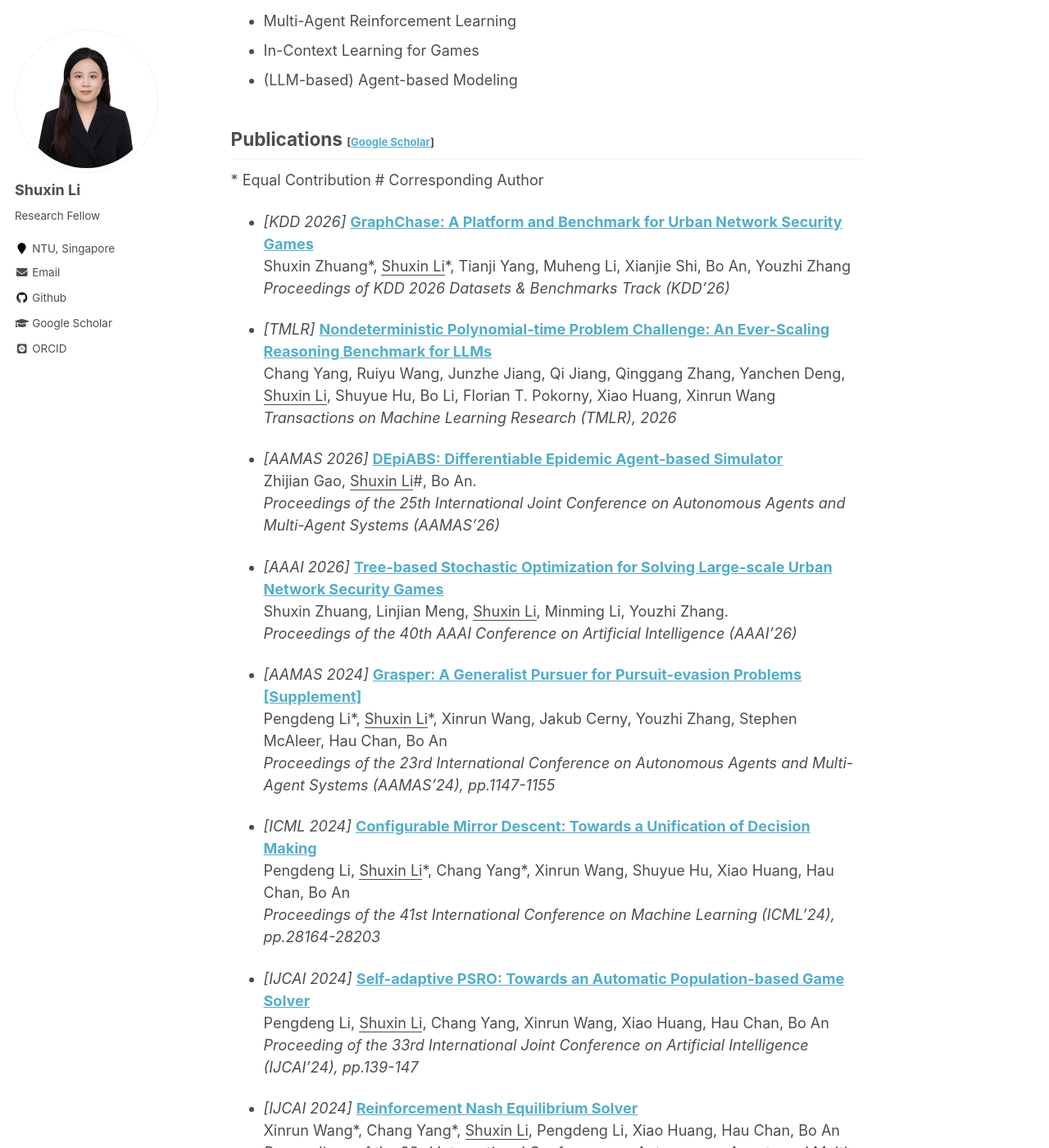
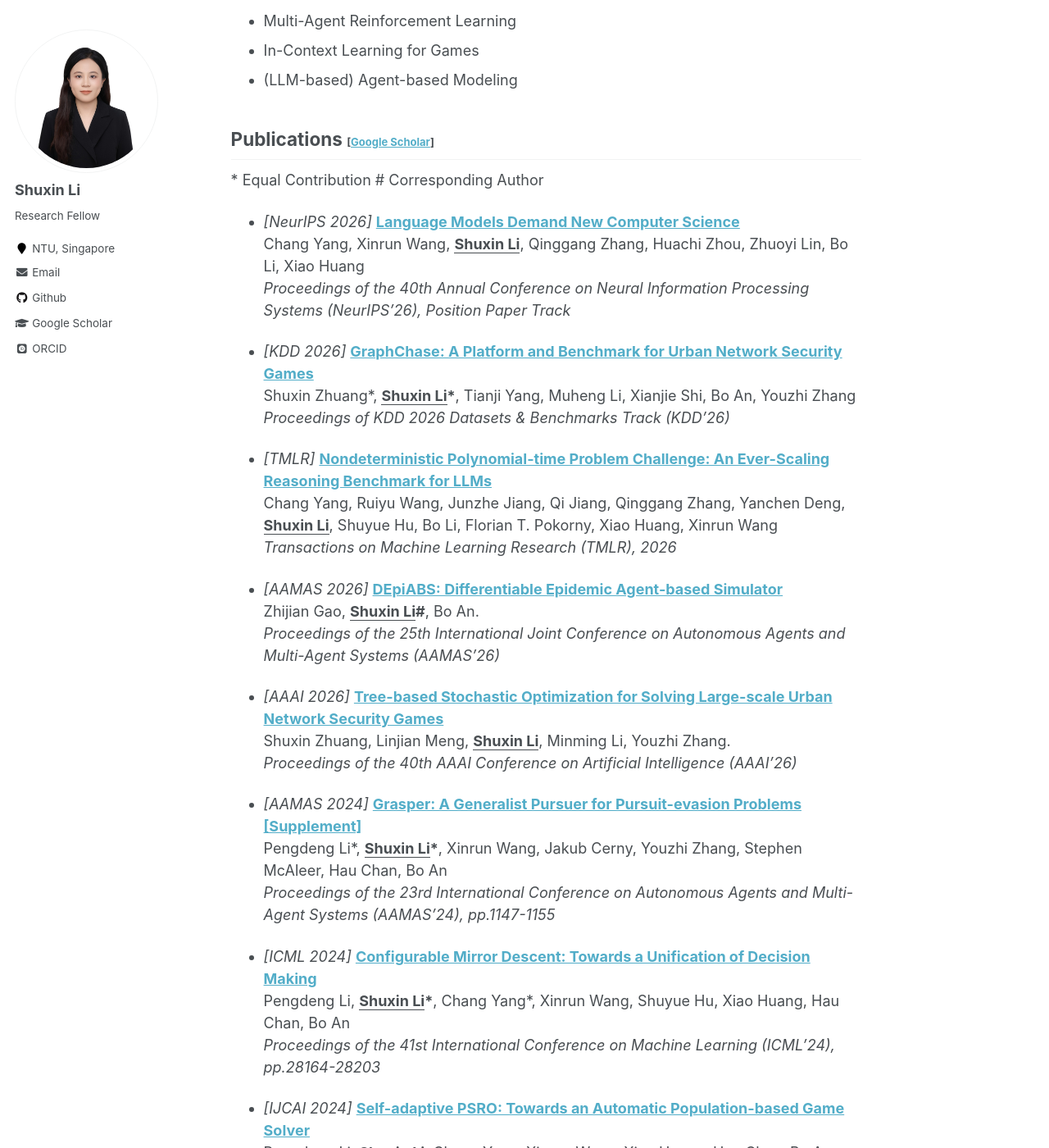
Before and after one commit to ShuxinLi-Info/ShuxinLi-Info.github.io, a Jekyll site: the page built from _pages/about.md, in a window 1280 px wide and 1400 px high, scrolled down 430 px. Shown: the whole window at 82% size. Built offline with Jekyll 4.4.1, drawn with Linux system fonts in a browser that asks for light colours; some web fonts are replaced.

Commit message:
Update about.md

```diff
--- a/_pages/about.md
+++ b/_pages/about.md
@@ -22,113 +22,119 @@ I am currently a **Research Fellow** at Nanyang Technological University (NTU),
 
 ## Publications <span style="font-size:small;">[[Google Scholar](https://scholar.google.com/citations?user=bSksaBYAAAAJ&hl=zh-CN)]</span>
 \* Equal Contribution \# Corresponding Author
+- *[NeurIPS 2026]* **[Language Models Demand New Computer Science](https://github.com/ShuxinLi-Info/ShuxinLi-Info.github.io/blob/main/files/CSLM_NeurIPS2026.pdf)**
+  <br/>
+  Chang Yang, Xinrun Wang, **<u>Shuxin Li</u>**, Qinggang Zhang, Huachi Zhou, Zhuoyi Lin, Bo Li, Xiao Huang
+  <br/>
+  *Proceedings of the 40th Annual Conference on Neural Information Processing Systems (NeurIPS'26), Position Paper Track*
+
 - *[KDD 2026]* **[GraphChase: A Platform and Benchmark for Urban Network Security Games](https://github.com/ShuxinLi-Info/ShuxinLi-Info.github.io/blob/main/files/GraphChase-%20A%20Platform%20and%20Benchmark%20for%20Urban%20Network%20Security%20Games.pdf)**
   <br/>
-  Shuxin Zhuang\*, <u>Shuxin Li</u>\*, Tianji Yang, Muheng Li, Xianjie Shi, Bo An, Youzhi Zhang
+  Shuxin Zhuang\*, **<u>Shuxin Li</u>\***, Tianji Yang, Muheng Li, Xianjie Shi, Bo An, Youzhi Zhang
   <br/>
   *Proceedings of KDD 2026 Datasets & Benchmarks Track (KDD'26)*
 
 - *[TMLR]* **[Nondeterministic Polynomial-time Problem Challenge: An Ever-Scaling Reasoning Benchmark for LLMs](https://openreview.net/forum?id=Xb6d5lGLb2)**
   <br/>
-  Chang Yang, Ruiyu Wang, Junzhe Jiang, Qi Jiang, Qinggang Zhang, Yanchen Deng, <u>Shuxin Li</u>, Shuyue Hu, Bo Li, Florian T. Pokorny, Xiao Huang, Xinrun Wang
+  Chang Yang, Ruiyu Wang, Junzhe Jiang, Qi Jiang, Qinggang Zhang, Yanchen Deng, **<u>Shuxin Li</u>**, Shuyue Hu, Bo Li, Florian T. Pokorny, Xiao Huang, Xinrun Wang
   <br/>
   *Transactions on Machine Learning Research (TMLR), 2026*
 
 - *[AAMAS 2026]* **[DEpiABS: Differentiable Epidemic Agent-based Simulator](https://arxiv.org/pdf/2602.12102v1)**
   <br/>
-  Zhijian Gao, <u>Shuxin Li</u>\#, Bo An.
+  Zhijian Gao, **<u>Shuxin Li</u>\#**, Bo An.
   <br/>
   *Proceedings of the 25th International Joint Conference on Autonomous Agents and Multi-Agent Systems (AAMAS'26)*
 
 - *[AAAI 2026]* **[Tree-based Stochastic Optimization for Solving Large-scale Urban Network Security Games](https://arxiv.org/pdf/2511.10072)**
   <br/>
-  Shuxin Zhuang, Linjian Meng, <u>Shuxin Li</u>, Minming Li, Youzhi Zhang.
+  Shuxin Zhuang, Linjian Meng, **<u>Shuxin Li</u>**, Minming Li, Youzhi Zhang.
   <br/>
   *Proceedings of the 40th AAAI Conference on Artificial Intelligence (AAAI'26)*
 
 - *[AAMAS 2024]* **[Grasper: A Generalist Pursuer for Pursuit-evasion Problems](https://shuxinli-info.github.io/files/Grasper%20A%20Generalist%20Pursuer%20for%20Pursuit-Evasion%20Problems.pdf)
  [[Supplement]](https://shuxinli-info.github.io/files/Supplemental_Grasper%20A%20Generalist%20Pursuer%20for%20Pursuit-Evasion%20Problems.pdf)**
   <br/>
-  Pengdeng Li\*, <u>Shuxin Li</u>\*, Xinrun Wang, Jakub Cerny, Youzhi Zhang, Stephen McAleer, Hau Chan, Bo An
+  Pengdeng Li\*, **<u>Shuxin Li</u>\***, Xinrun Wang, Jakub Cerny, Youzhi Zhang, Stephen McAleer, Hau Chan, Bo An
   <br/>
   *Proceedings of the 23rd International Conference on Autonomous Agents and Multi-Agent Systems (AAMAS'24), pp.1147-1155*
 
 - *[ICML 2024]* **[Configurable Mirror Descent: Towards a Unification of Decision Making](https://shuxinli-info.github.io/files/Configurable%20Mirror%20Descent-%20Towards%20a%20Unification%20of%20Decision%20Making.pdf)**
   <br/>
-  Pengdeng Li, <u>Shuxin Li</u>\*, Chang Yang\*, Xinrun Wang, Shuyue Hu, Xiao Huang, Hau Chan, Bo An
+  Pengdeng Li, **<u>Shuxin Li</u>\***, Chang Yang\*, Xinrun Wang, Shuyue Hu, Xiao Huang, Hau Chan, Bo An
   <br/>
   *Proceedings of the 41st International Conference on Machine Learning (ICML'24), pp.28164-28203*
 
 - *[IJCAI 2024]* **[Self-adaptive PSRO: Towards an Automatic Population-based Game Solver](https://shuxinli-info.github.io/files/Self-adaptive%20PSRO%20Towards%20an%20automatic%20population-based%20game%20solver..pdf)**
   <br/>
-  Pengdeng Li, <u>Shuxin Li</u>, Chang Yang, Xinrun Wang, Xiao Huang, Hau Chan, Bo An
+  Pengdeng Li, **<u>Shuxin Li</u>**, Chang Yang, Xinrun Wang, Xiao Huang, Hau Chan, Bo An
   <br/>
   *Proceeding of the 33rd International Joint Conference on Artificial Intelligence (IJCAI'24), pp.139-147*
 
 - *[IJCAI 2024]* **[Reinforcement Nash Equilibrium Solver](https://shuxinli-info.github.io/files/Reinforcement%20Nash%20Equilibrium%20Solver.pdf)**
   <br/>
-  Xinrun Wang\*, Chang Yang\*, <u>Shuxin Li</u>, Pengdeng Li, Xiao Huang, Hau Chan, Bo An
+  Xinrun Wang\*, Chang Yang\*, **<u>Shuxin Li</u>**, Pengdeng Li, Xiao Huang, Hau Chan, Bo An
   <br/>
   *Proceedings of the 23rd International Conference on Autonomous Agents and Multi-Agent Systems (AAMAS'24 EA), pp.2552-2554.
   Previous version appears as Proceedings of the 33rd International Joint Conference on Artificial Intelligence (IJCAI'24), pp.265-273*
 
 - *[ICLR 2023]* **[Population-size-aware Policy Optimization for Mean-field Games](https://shuxinli-info.github.io/files/Population-size-Aware%20Policy%20Optimization%20for%20Mean-Field%20Games.pdf)**
   <br/>
-  Pengdeng Li, Xinrun Wang, <u>Shuxin Li</u>, Hau Chan, Bo An
+  Pengdeng Li, Xinrun Wang, **<u>Shuxin Li</u>**, Hau Chan, Bo An
   <br/>
   *Proceedings of the 2023 International Conference on Learning Representations (ICLR'23)*
 
 - *[AAAI 2023]* **[Solving Large-scale Pursuit-evasion Games using Pre-trained Strategies](https://shuxinli-info.github.io/files/Solving%20Large-Scale%20Pursuit-Evasion%20Games%20Using%20Pre-Trained%20Strategies.pdf)**
   <br/>
-  <u>Shuxin Li</u>, Xinrun Wang, Youzhi Zhang, Wanqi Xue, Jakub Cerny, Bo An
+  **<u>Shuxin Li</u>**, Xinrun Wang, Youzhi Zhang, Wanqi Xue, Jakub Cerny, Bo An
   <br/>
   *Proceedings of the 37th AAAI Conference on Artificial Intelligence (AAAI'23), pp.11586-11594*
 
 - *[CAAI AIR 2023]* **[Decision Making in Team-adversary Games with Combinatorial Action Space](https://shuxinli-info.github.io/files/Decision%20Making%20in%20Team-Adversary%20Games%20with%20Combinatorial%20Action%20Space.pdf)**
   <br/>
-  <u>Shuxin Li</u>, Youzhi Zhang, Xinrun Wang, Wanqi Xue, Bo An
+  **<u>Shuxin Li</u>**, Youzhi Zhang, Xinrun Wang, Wanqi Xue, Bo An
   <br/>
   *CAAI Artificial Intelligence Research, 2023, 2:9150023*
 
 - *[IJCAI 2021]* **[CFR-MIX: Solving Imperfect Information Extensive-form Games with Combinatorial Action Space](https://shuxinli-info.github.io/files/CFR-MIX%20Solving%20Imperfect%20Information%20Extensive-Form%20Games%20with%20Combinatorial%20Action%20Space.pdf)**
   <br/>
- <u>Shuxin Li</u>, Youzhi Zhang, Xinrun Wang, Wanqi Xue, Bo An
+ **<u>Shuxin Li</u>**, Youzhi Zhang, Xinrun Wang, Wanqi Xue, Bo An
   <br/>
   *Proceedings of the 30th International Joint Conference on Artificial Intelligence (IJCAI'21), pp.3663-3669*
 
 - *[IJCAI 2021]* **[Solving Large-scale Extensive-form Network Security Games via Neural Fictitious Self-play](https://shuxinli-info.github.io/files/Solving%20Large-scale%20Extensive-form%20Network%20Security%20Games%20via%20Neural%20Fictitious%20Self-play.pdf)**
   <br/>
-  Wanqi Xue, Youzhi Zhang, <u>Shuxin Li</u>, Bo An, Chai Kiat Yeo
+  Wanqi Xue, Youzhi Zhang, **<u>Shuxin Li</u>**, Bo An, Chai Kiat Yeo
   <br/>
   *Proceedings of the 30th International Joint Conference on Artificial Intelligence (IJCAI'21), pp.3713-3720*
 
 - *[AAMAS 2021]* **[Temporal Watermarks for Deep Reinforcement Learning Models](https://shuxinli-info.github.io/files/2021_AAMAS_DRL-Watermark.pdf)**
   <br/>
-  Kangjie Chen, Shangwei Guo, Tianwei Zhang, <u>Shuxin Li</u>, Yang Liu
+  Kangjie Chen, Shangwei Guo, Tianwei Zhang, **<u>Shuxin Li</u>**, Yang Liu
   <br/>
   *Proceedings of the 20th International Conference on Autonomous Agents and Multi-Agent Systems (AAMAS'21) pp.314-322*
 
 - *[IJCAI 2017]* **[Defending against Man-in-the-middle Attack in Repeated Games](https://shuxinli-info.github.io/files/Defending%20Against%20Man-In-The-Middle%20Attack%20in%20Repeated%20Games.pdf)**
   <br/>
-  <u>Shuxin Li</u>, Xiaohong Li, Jianye Hao, Bo An, Zhiyong Feng, Kangjie Chen, Chengwei Zhang
+  **<u>Shuxin Li</u>**, Xiaohong Li, Jianye Hao, Bo An, Zhiyong Feng, Kangjie Chen, Chengwei Zhang
   <br/>
   *Proceedings of the 26th International Joint Conference on Artificial Intelligence (IJCAI'17), pp.3742-3748*
 
 - *[AAAI 2017]* **[Optimal Personalized Defense Strategy against Man-in-the-middle Attack](https://shuxinli-info.github.io/files/Optimal%20Personalized%20Defense%20Strategy%20Against%20Man-In-The-Middle%20Attack.pdf)**
   <br/>
-  Xiaohong Li, <u>Shuxin Li</u>, Jianye Hao, Zhiyong Feng, Bo An
+  Xiaohong Li, **<u>Shuxin Li</u>**, Jianye Hao, Zhiyong Feng, Bo An
   <br/>
   *Proceedings of the 31st AAAI Conference on Artificial Intelligence (AAAI'17), pp.593-599*
 
 - *[Journal of Biomedical Semantics 2017]* **[Dynamically Analyzing Cell Interactions in Biological Environments using Multiagent Social Learning Framework](https://shuxinli-info.github.io/files/Dynamically%20analyzing%20cell%20interactions%20in%20biological%20environments%20using%20multiagent%20social%20learning%20framework.pdf)**
   <br/>
-  Chengwei Zhang, Xiaohong Li, <u>Shuxin Li</u>, Zhiyong Feng
+  Chengwei Zhang, Xiaohong Li, **<u>Shuxin Li</u>**, Zhiyong Feng
   <br/>
   *Journal of Biomedical Semantics, 2017, 8(1):31*
 
 - *[BIBM 2016]* **[Dynamic Analysis of Cell Interactions in Biological Environments under Multiagent Social Learning Framework](https://shuxinli-info.github.io/files/Dynamic%20Analysis%20of%20Cell%20interactions%20in%20Biological%20Environments%20under%20Multiagent%20Social%20Learning%20Framework.pdf)**
   <br/>
-  Chengwei Zhang, Xiaohong Li, <u>Shuxin Li</u>, Jianye Hao
+  Chengwei Zhang, Xiaohong Li, **<u>Shuxin Li</u>**, Jianye Hao
   <br/>
   *IEEE International Conference on Bioinformatics and Biomedicine (BIBM'16), pp.1673-1678*
 
```
